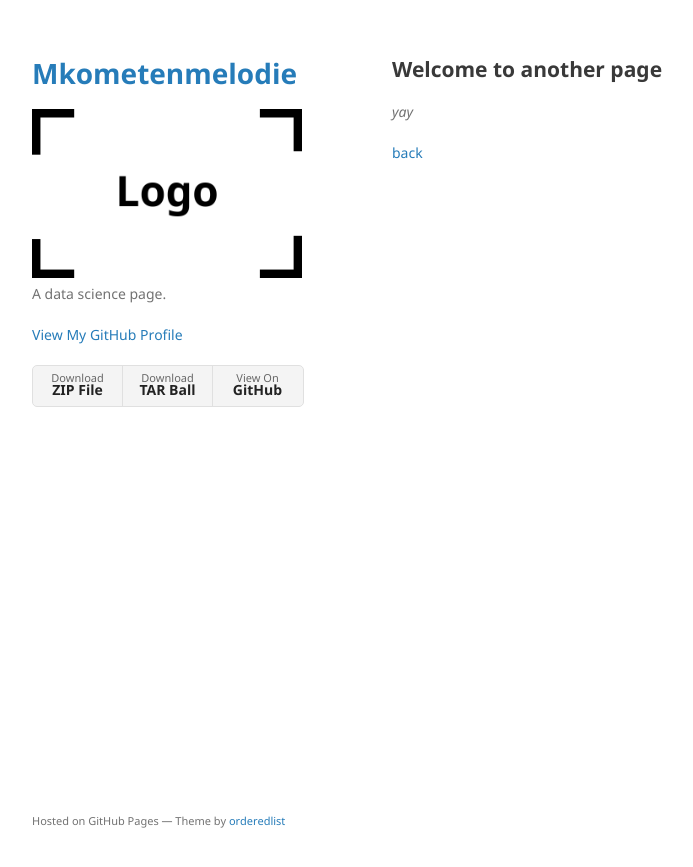
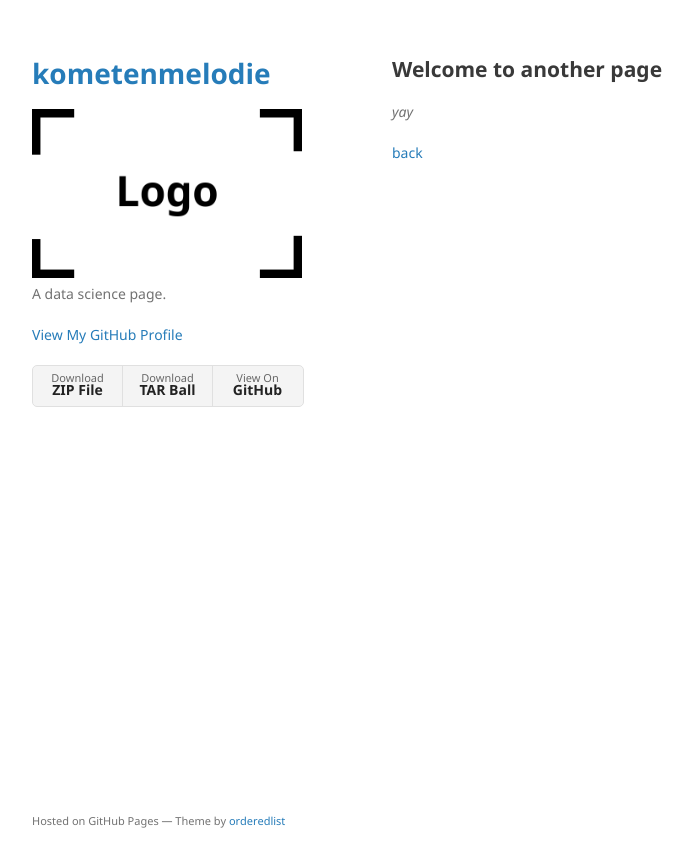
Before and after one commit to kometenmelodie/kometenmelodie.github.io, a Jekyll site: the page built from another-page.md, in a window 1280 px wide. Shown: the top 867 px of the page, without its empty margins (178-871 px from the left). Built offline with Jekyll 4.4.1, drawn with Linux system fonts in a browser that asks for light colours; our own code applies the rules of GitHub Pages for plain Markdown files.

Commit message:
Update _config.yml

```diff
--- a/_config.yml
+++ b/_config.yml
@@ -1,4 +1,4 @@
-title: Mkometenmelodie
+title: kometenmelodie
 logo: /assets/img/logo.png
 description: A data science page.
 show_downloads: true
```
